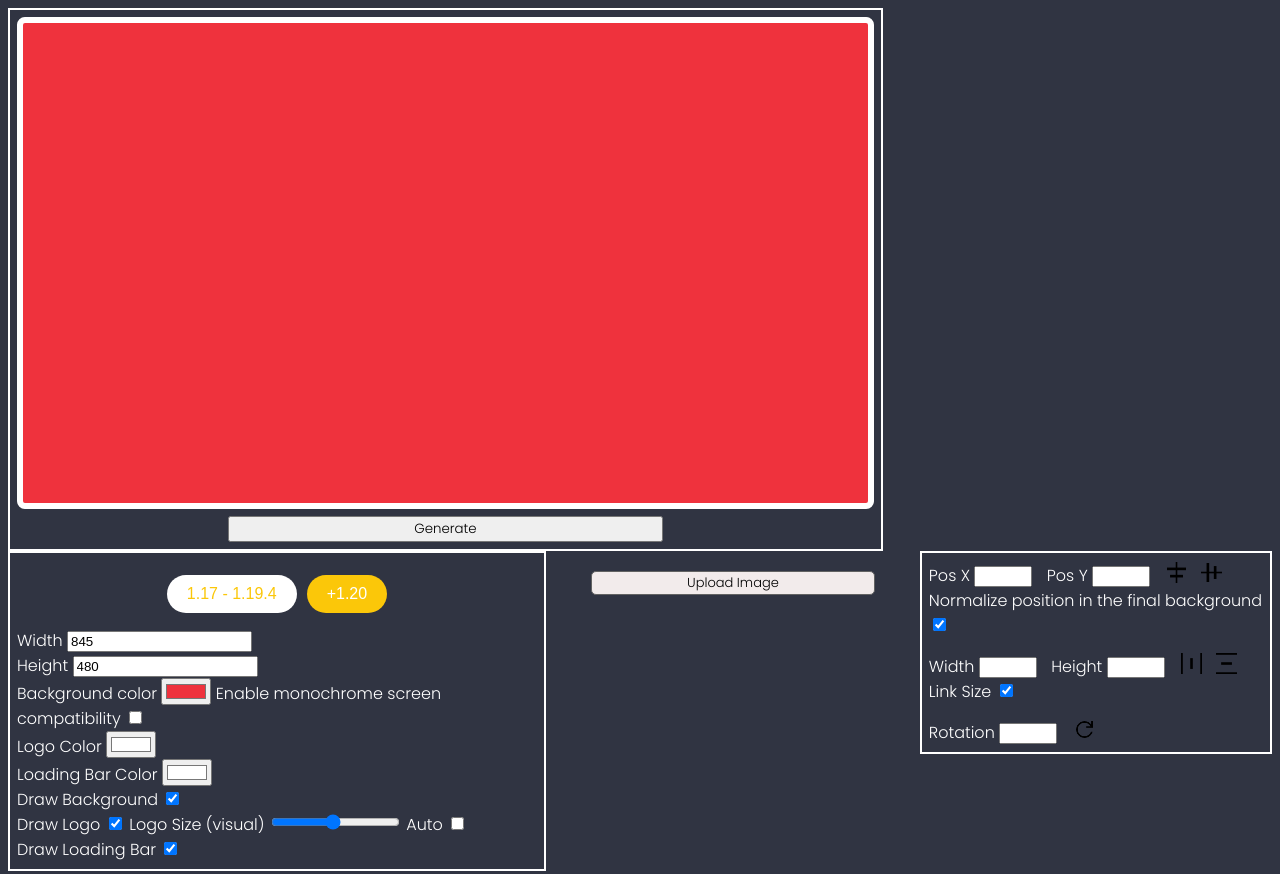
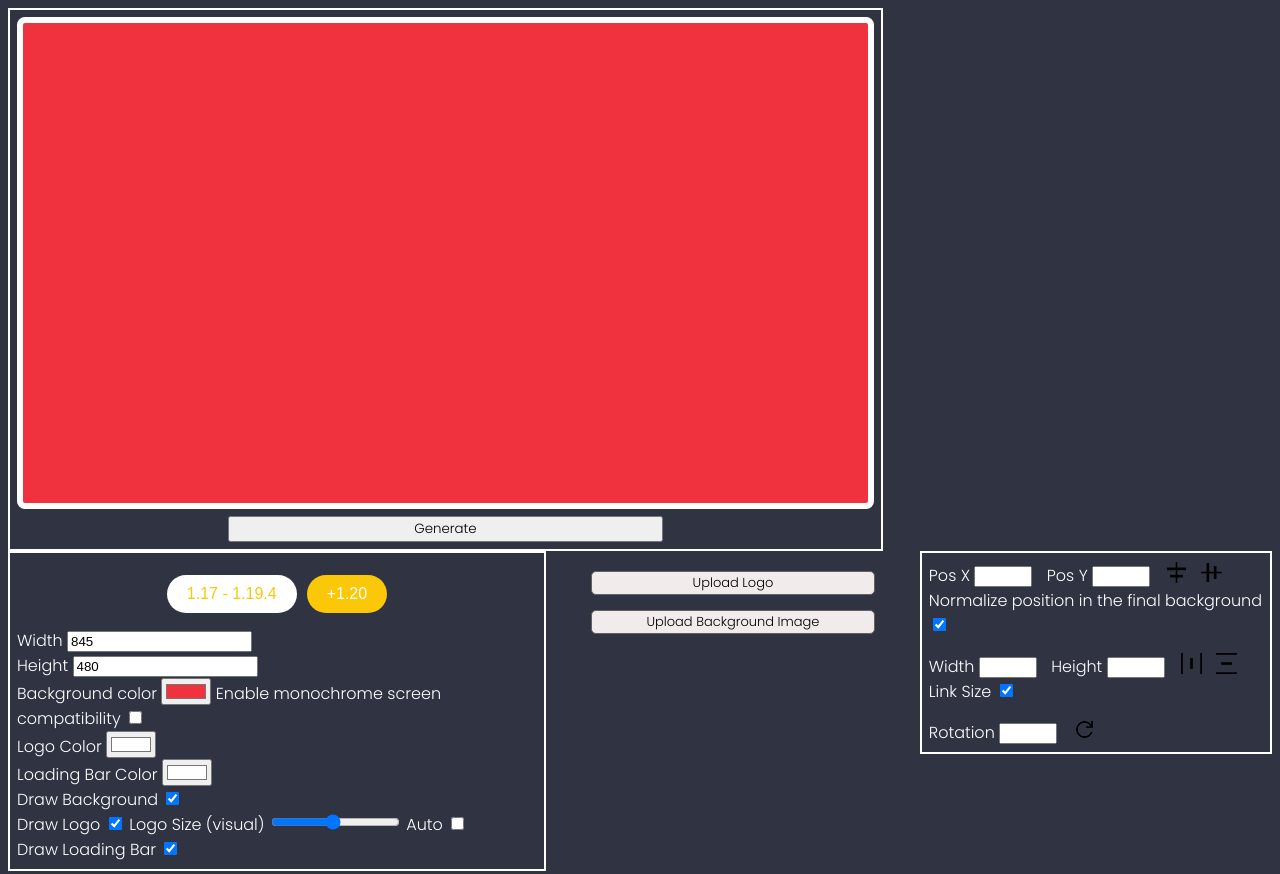
Before and after one commit to Non0reo/ImgToShader, a plain HTML site: page index.html in a window 1280 px wide. Shown: the top 874 px of the page. Drawn offline with nearby package versions, Linux system fonts and the light colour scheme; a script that the page names is missing.

Commit message:
Added 'Upload Logo' button Disabled all image upload buttons for now

```diff
--- a/css/style.css
+++ b/css/style.css
@@ -107,9 +107,10 @@ div#imageListBox {
     flex-wrap: wrap;
     justify-content: left;
     width: 400px;
+    padding: 20px 0 0 0;
 }
 
-div#imageListBox label#uploadImage {
+div#imageListBox label.imgUpload {
     font-family: 'Poppins', sans-serif;
     font-size: small;
     border: 1px solid rgb(98, 98, 98);
@@ -117,7 +118,7 @@ div#imageListBox label#uploadImage {
     background-color: rgb(242, 235, 235);
     color: #000000;
     padding: 1px;
-    margin: 20px;
+    margin: 0 0 15px 0;
     width: 75%;
     height: fit-content;
     text-align: center;
@@ -125,6 +126,8 @@ div#imageListBox label#uploadImage {
     -moz-user-select: none;
     -ms-user-select: none;
     user-select: none;
+
+    cursor: not-allowed;
 }
 
 div.selected {
--- a/index.html
+++ b/index.html
@@ -71,8 +71,10 @@
         </div>
 
         <div id="imageListBox">
-            <input type="file" accept=".png, .jpg, .jpeg, .webp" id="BtnUploadImage" hidden oninput="loadImage(event) " onclick="this.value=null;"/>
-            <label for="BtnUploadImage" id="uploadImage">Upload Image</label>
+            <input disabled ="file" accept=".png, .jpg, .jpeg, .webp" id="BtnUploadLogo" hidden oninput="loadLogo(event)" onclick="this.value=null;"/>
+            <label class="imgUpload" for="BtnUploadLogo" id="uploadLogo">Upload Logo</label>
+            <input disabled type="file" accept=".png, .jpg, .jpeg, .webp" id="BtnUploadImage" hidden oninput="loadImage(event)" onclick="this.value=null;"/>
+            <label class="imgUpload" for="BtnUploadImage" id="uploadImage">Upload Background Image</label>
             <div id="imageList">
                 <!-- <div class="addedImgBox">
                     <span class="moveButton">
```
